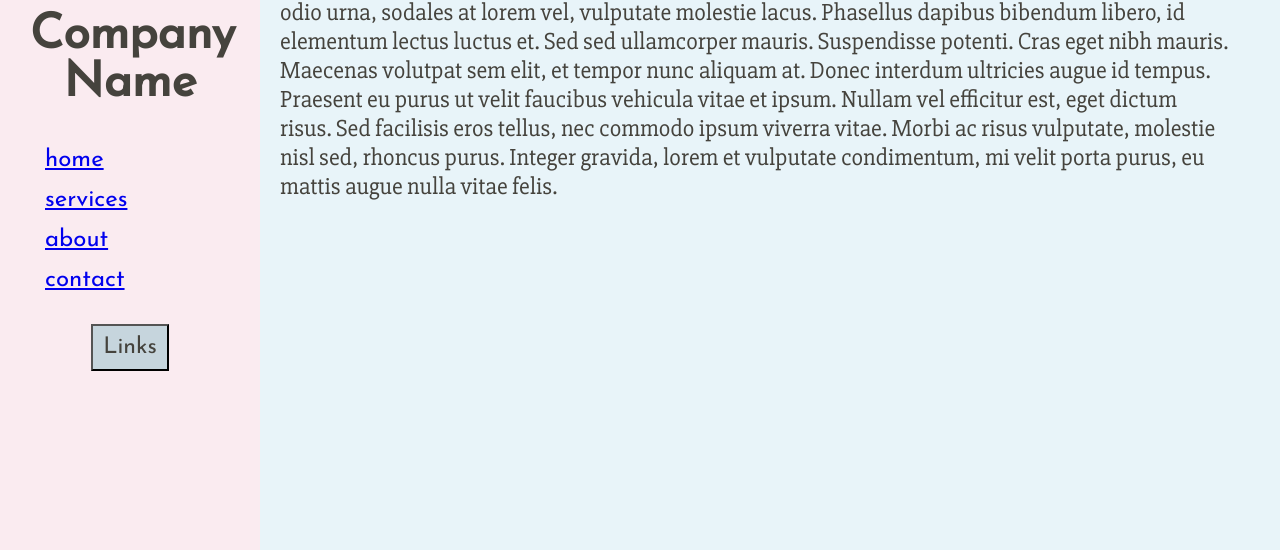
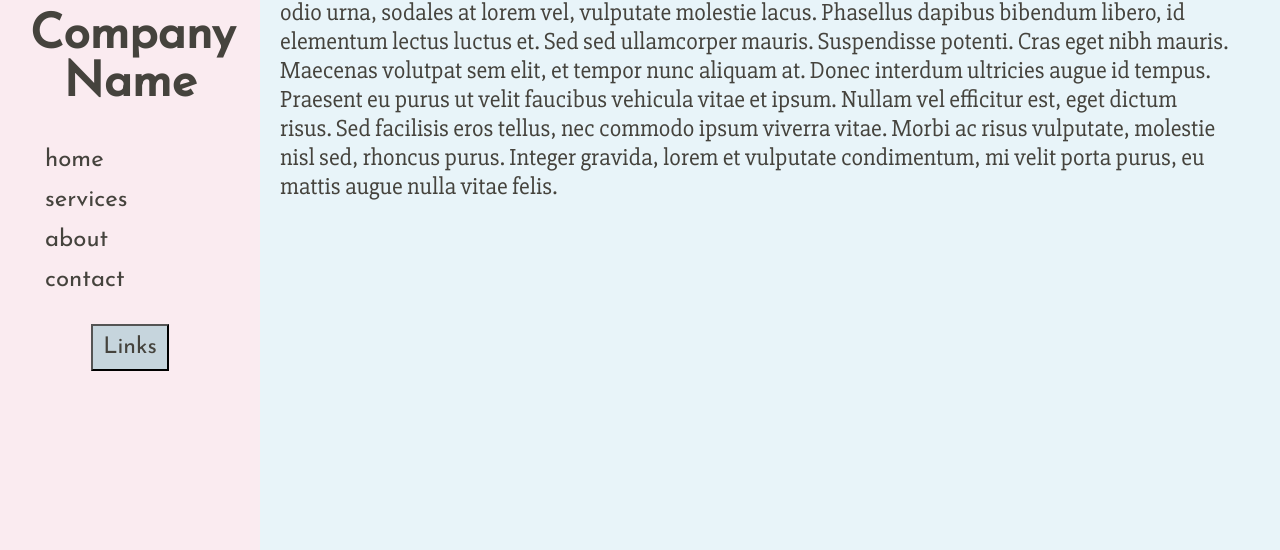
Before and after one commit to lilyj521/web-dev-hw, a plain HTML site: page assignment-12/about.html in a window 1280 px wide. Shown: the part 250-800 px from the top of the page. Drawn offline with Linux system fonts and the light colour scheme.

Commit message:
tried to change nav links color

```diff
--- a/assignment-12/about.html
+++ b/assignment-12/about.html
@@ -20,19 +20,19 @@
         Name </h1>
 
       <div class="links">
-        <a href="./index.html">Home</a> </br>
+        <a href="./index.html" style="color: #45433d; text-decoration: none;">Home</a> </br>
       </div>
 
       <div class="links">
-        <a href="./services.html">Services</a> </br>
+        <a href="./services.html" style="color: #45433d; text-decoration: none;">Services</a> </br>
       </div>
 
       <div class="links">
-        <a href="./about.html">About</a> </br>
+        <a href="./about.html" style="color: #45433d; text-decoration: none;">About</a> </br>
       </div>
 
       <div class="links">
-        <a href="./contact.html">Contact</a> </br>
+        <a href="./contact.html" style="color: #45433d; text-decoration: none;">Contact</a> </br>
       </div>
 </br>
       <div class="drop">
--- a/assignment-12/css/style.css
+++ b/assignment-12/css/style.css
@@ -47,6 +47,7 @@ img {
 
 .links:visited {
   color: #45433d;
+  text-decoration: none;
 }
 
 .links:hover {
@@ -58,6 +59,8 @@ img {
   line-height: 40px;
   text-transform:lowercase;
   margin-left: 15px;
+  color: #45433d !important;
+  text-decoration: none !important;
 
 }
 
```
